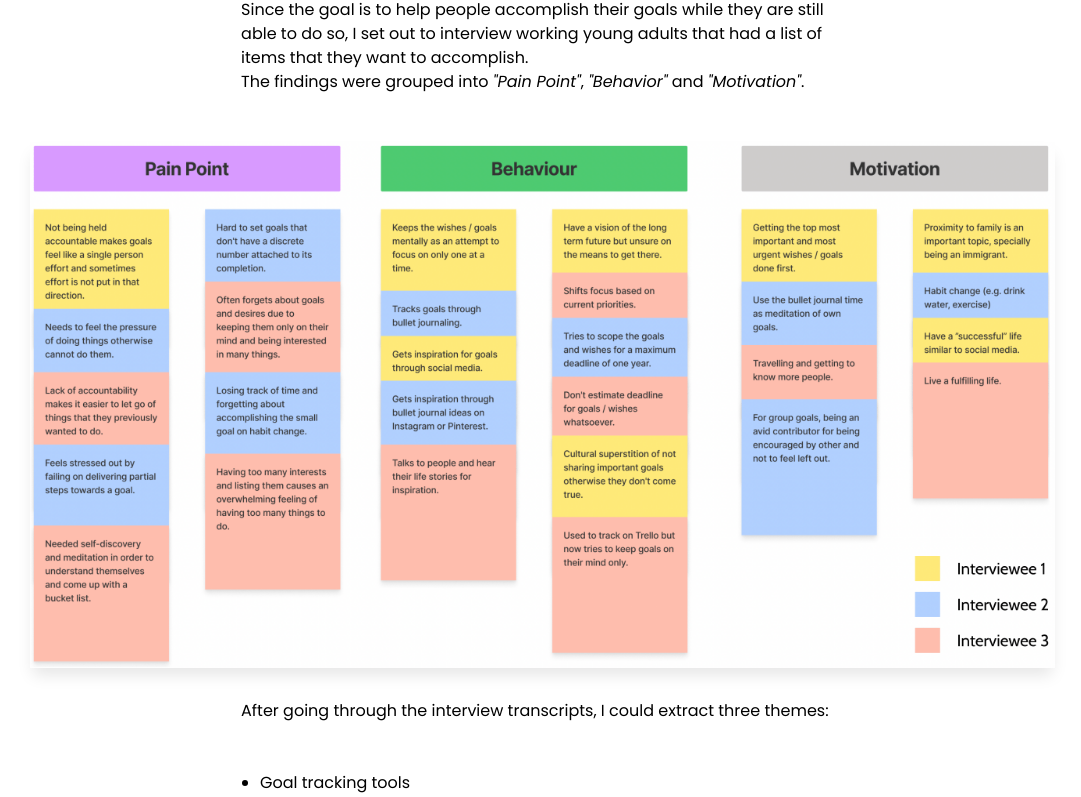
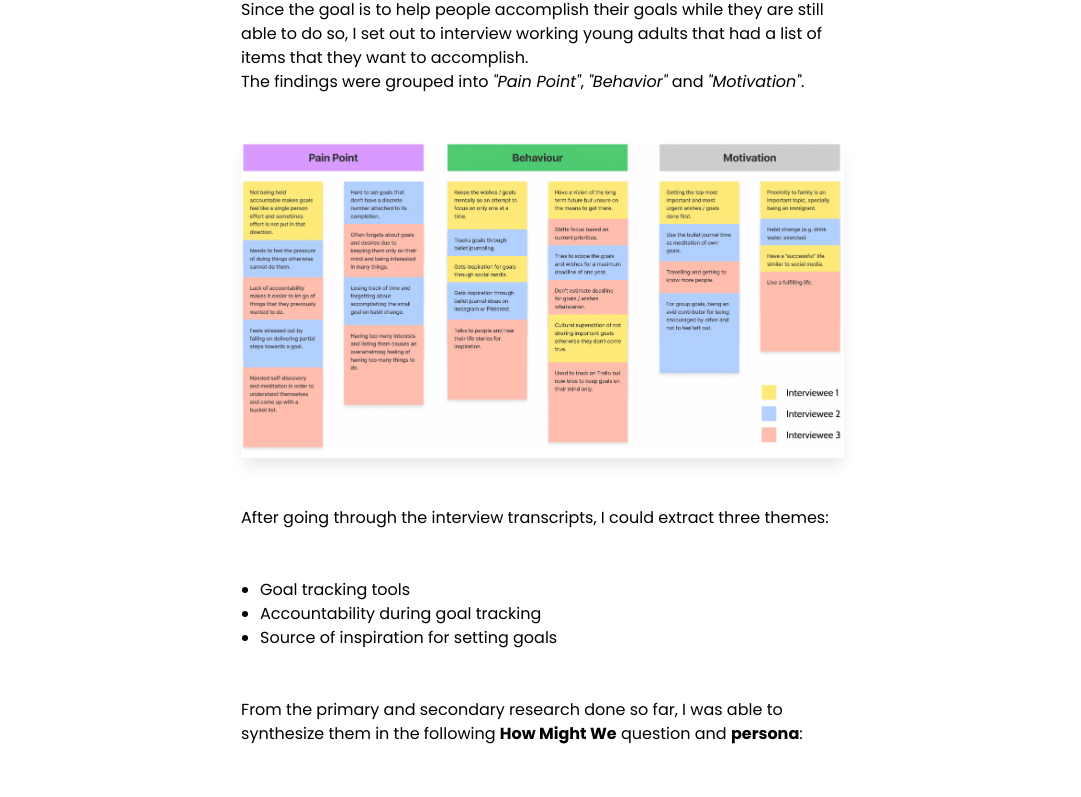
Before and after one commit to davinakano/davinakano.com, a Next.js app: page /work/hoshii-case-study in a window 1280 px wide. Shown: the part 1755-2552 px from the top of the page, without its empty margins (103-1184 px from the left). Built offline with nearby package versions, Linux system fonts and the light colour scheme.

Commit message:
chore: experimenting with react-medium-image-zoom

```diff
--- a/package.json
+++ b/package.json
@@ -16,6 +16,7 @@
     "react": "17.0.2",
     "react-dom": "17.0.2",
     "react-icons": "^4.3.1",
+    "react-medium-image-zoom": "^4.3.5",
     "styled-components": "^5.3.3"
   },
   "devDependencies": {
--- a/pages/work/hoshii-case-study.mdx
+++ b/pages/work/hoshii-case-study.mdx
@@ -1,3 +1,4 @@
+import Image from "next/image";
 import CaseStudyImage from "../../src/components/CaseStudyImage";
 import CaseStudyLayout from "../../src/components/CaseStudyLayout";
 import CaseStudyParagraph from "../../src/components/CaseStudyParagraph";
@@ -15,7 +16,7 @@ export const meta = {
   thumbnailURL: "/assets/hoshii/thumbnail.jpg",
 };
 
-<CaseStudyImage src="/assets/hoshii/banner.jpg" width={1100} height={410} />
+<Image src="/assets/hoshii/banner.jpg" width={1100} height={410} />
 
 <br />
 <br />
--- a/src/components/CaseStudyImage.tsx
+++ b/src/components/CaseStudyImage.tsx
@@ -1,5 +1,7 @@
 import Image from "next/image";
 import styled from "styled-components";
+import Zoom from "react-medium-image-zoom";
+import "react-medium-image-zoom/dist/styles.css";
 
 type CaseStudyImageProps = {
   alt: string;
@@ -11,15 +13,17 @@ type CaseStudyImageProps = {
 const CaseStudyImage = ({ alt, src, width, height }: CaseStudyImageProps) => {
   return (
     <ImageWrap>
-      <Image alt={alt} src={src} width={width} height={height} />
+      <Zoom>
+        <Image alt={alt} src={src} width={width} height={height} />
+      </Zoom>
     </ImageWrap>
   );
 };
 
-const ImageWrap = styled.span`
-  & > span {
-    box-shadow: 0px 10px 15px -3px rgba(0, 0, 0, 0.1);
-  }
+const ImageWrap = styled.div`
+  margin: 0 auto;
+  max-width: 60ch;
+  box-shadow: 0px 10px 15px -3px rgba(0, 0, 0, 0.1);
 `;
 
 export default CaseStudyImage;
```
Also changed, not shown: 1 other file (tests, documents, lock files or other folders).
